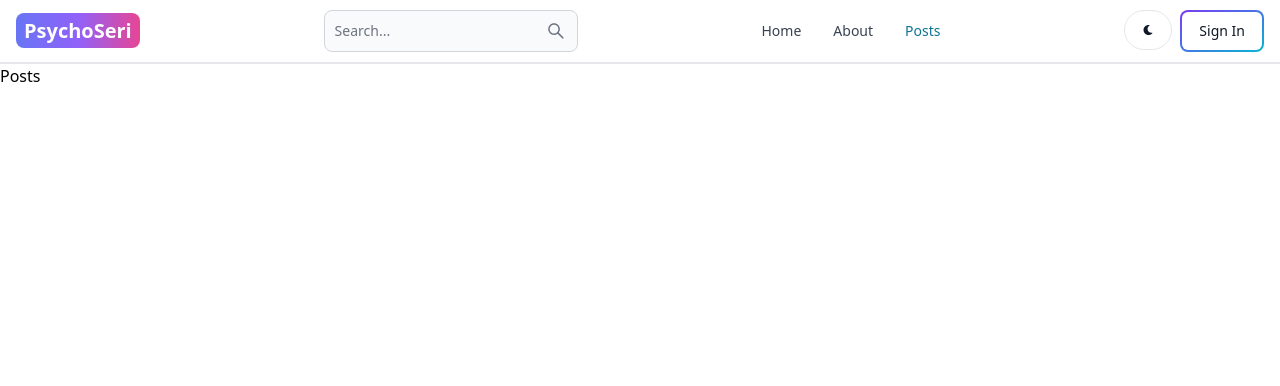
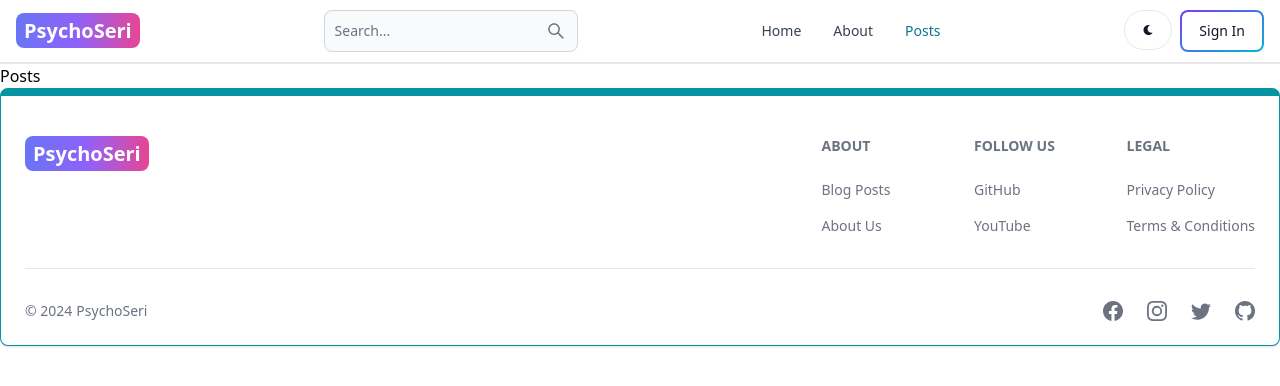
Before and after one commit to let-be-rohit/mern-blog, a React (Vite) app in the folder client/: page /posts in a window 1280 px wide. Shown: the top 386 px of the page. Built offline with nearby package versions, Linux system fonts and the light colour scheme.

Commit message:
create and add Footer component

```diff
--- a/client/src/App.jsx
+++ b/client/src/App.jsx
@@ -7,6 +7,7 @@
 import Dashboard from './pages/Dashboard';
 import Posts from './pages/Posts';
 import Header from './components/Header';
+import Footer from './components/Footer';
 
 export default function App() {
   return (
@@ -20,6 +21,7 @@
         <Route path='/dashboard' element={<Dashboard />} />
         <Route path='/posts' element={<Posts />} />
       </Routes>
+      <Footer />
     </BrowserRouter>
   )
 }
--- /dev/null
+++ b/client/src/components/Footer.jsx
@@ -0,0 +1,90 @@
+import React from "react";
+import { Link } from "react-router-dom";
+import { Footer } from "flowbite-react";
+import { BsFacebook, BsInstagram, BsTwitter, BsGithub } from 'react-icons/bs';
+
+export default function FooterCom() {
+  return (
+    <Footer container className="border border-t-8 border-teal-500">
+      <div className="w-full max-w-7xl mx-auto">
+        <div className="grid w-full justify-between sm:flex md:grid-cols-1">
+          <div className="mt-5">
+            <Link
+              to="/"
+              className="self-center whitespace-nowrap text-lg
+              sm:text-xl font-semibold dark:text-white"
+              >
+              <span
+                className="px-2 py-1 bg-gradient-to-r from-indigo-500 via-purple-500 to-pink-500
+                rounded-lg text-white">
+                PsychoSeri
+              </span>
+            </Link>
+          </div>
+          <div className="grid grid-cols-2 gap-8 mt-4 sm:grid-cols-3 sm:gap-6">
+            <div>
+                <Footer.Title title="About" />
+                <Footer.LinkGroup col>
+                <Footer.Link
+                href="/posts"
+                target="_blank"
+                rel="noopener noreferrer">
+                    Blog Posts
+                </Footer.Link>
+                <Footer.Link
+                href="/about"
+                target="_blank"
+                rel="noopener noreferrer">
+                    About Us
+                </Footer.Link>
+                </Footer.LinkGroup>
+            </div>
+            <div>
+                <Footer.Title title="Follow Us" />
+                <Footer.LinkGroup col>
+                <Footer.Link
+                href="https://github.com/let-be-rohit"
+                target="_blank"
+                rel="noopener noreferrer">
+                    GitHub
+                </Footer.Link>
+                <Footer.Link
+                href="#"
+                target="_blank"
+                rel="noopener noreferrer">
+                    YouTube
+                </Footer.Link>
+                </Footer.LinkGroup>
+            </div>
+            <div>
+                <Footer.Title title="Legal" />
+                <Footer.LinkGroup col>
+                <Footer.Link
+                href="#">
+
+                    Privacy Policy
+                </Footer.Link>
+                <Footer.Link
+                href="#"
+                >
+                    Terms &amp; Conditions
+                </Footer.Link>
+                </Footer.LinkGroup>
+            </div>
+          </div>
+        </div>
+        <Footer.Divider/>
+        <div className="w-full sm:flex sm:items-center sm:justify-between">
+            <Footer.Copyright href="#"
+            by='PsychoSeri' year={new Date().getFullYear()}/>
+            <div className="flex gap-6 sm:mt-0 mt-4 sm:justify-center">
+                <Footer.Icon href='#' icon={BsFacebook} />
+                <Footer.Icon href='#' icon={BsInstagram} />
+                <Footer.Icon href='#' icon={BsTwitter} />
+                <Footer.Icon href='#' icon={BsGithub} />
+            </div>
+        </div>
+      </div>
+    </Footer>
+  );
+}
```
